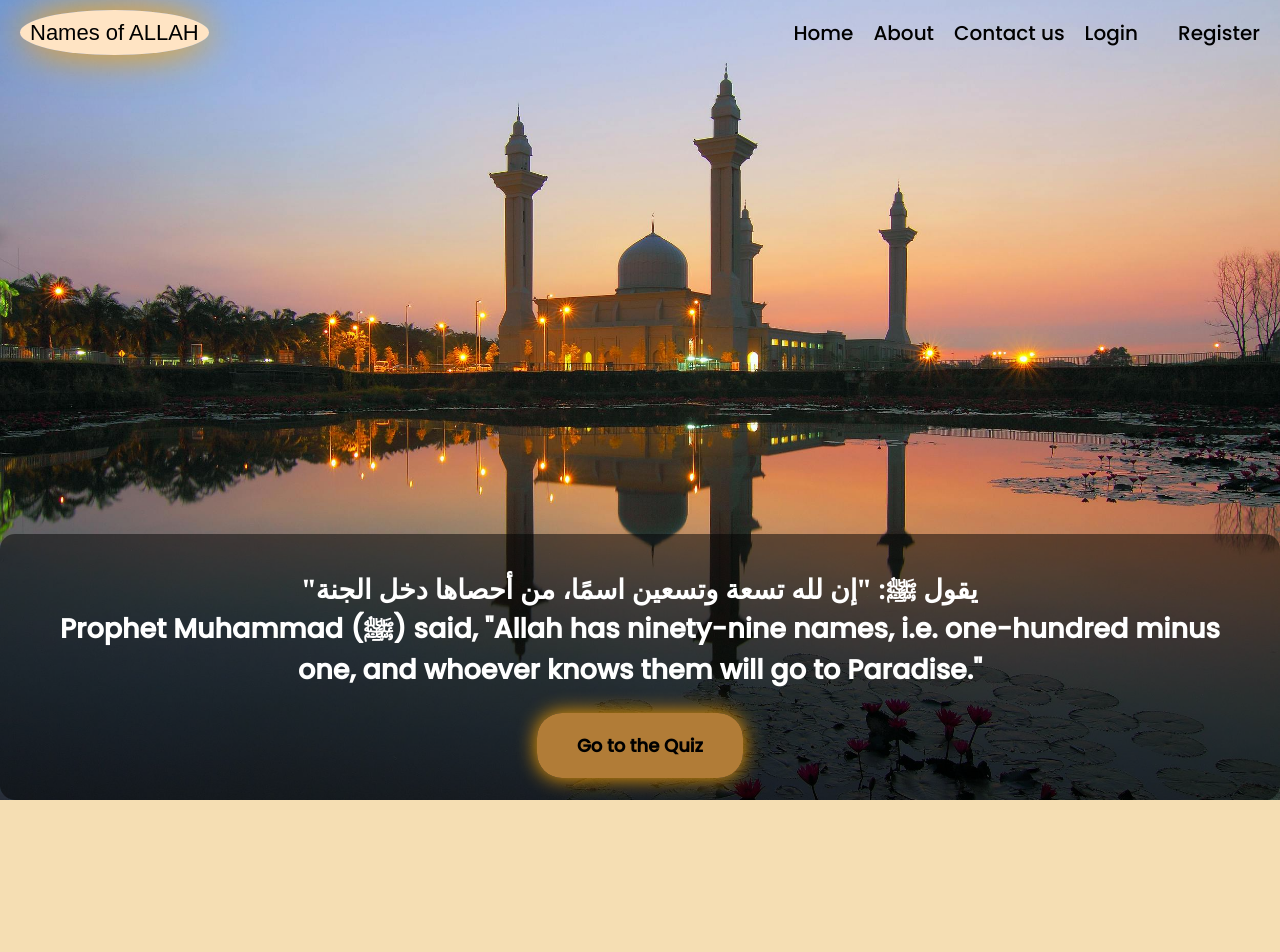
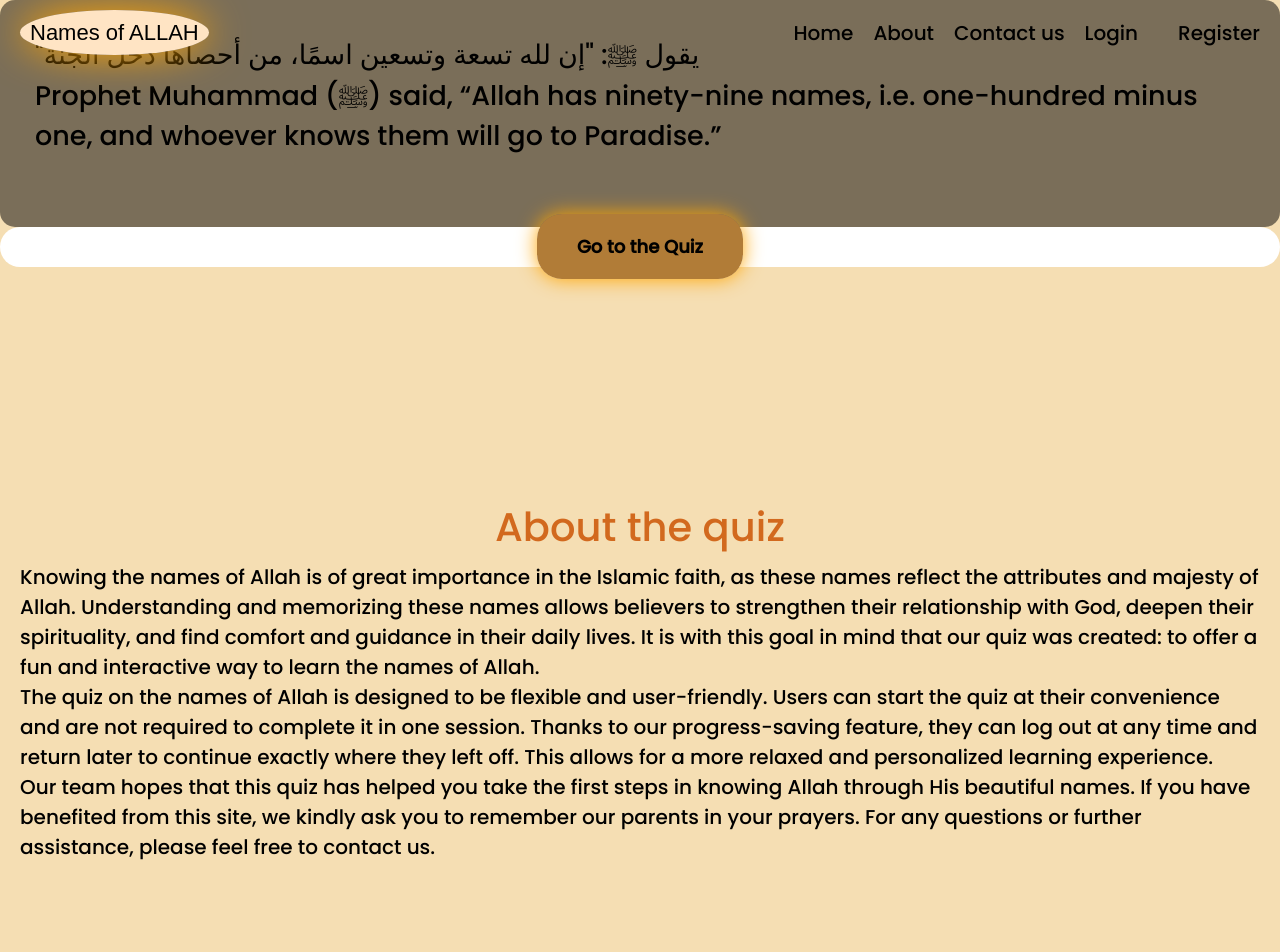
Before and after one commit to m-elhamlaoui/Names_Of_ALLAH, a React (Create React App) app in the folder frontend/: page / in a window 1280 px wide. Shown: the top 952 px of the page. Built offline with nearby package versions, Linux system fonts and the light colour scheme.

Commit message:
Revert "modify style"
This reverts commit 82ba5c771ba117e993c9c86cd0ebf048980f80a4.

i
revert the commit
:wq
:!wq
:q
t

```diff
--- a/frontend/public/index.html
+++ b/frontend/public/index.html
@@ -2,7 +2,7 @@
 <html lang="en">
   <head>
     <meta charset="utf-8" />
-    <!-- <link rel="icon" href="%PUBLIC_URL%/favicon.ico" /> -->
+    <link rel="icon" href="%PUBLIC_URL%/favicon.ico" />
     <meta name="viewport" content="width=device-width, initial-scale=1" />
     <meta name="theme-color" content="#000000" />
     <meta
@@ -14,7 +14,7 @@
       manifest.json provides metadata used when your web app is installed on a
       user's mobile device or desktop. See https://developers.google.com/web/fundamentals/web-app-manifest/
     -->
-    <!-- <link rel="manifest" href="%PUBLIC_URL%/manifest.json" /> -->
+    <link rel="manifest" href="%PUBLIC_URL%/manifest.json" />
     <!--
       Notice the use of %PUBLIC_URL% in the tags above.
       It will be replaced with the URL of the `public` folder during the build.
@@ -24,7 +24,7 @@
       work correctly both with client-side routing and a non-root public URL.
       Learn how to configure a non-root public URL by running `npm run build`.
     -->
-    <title>Names of allah</title>
+    <title>React App</title>
   </head>
   <body>
     <noscript>You need to enable JavaScript to run this app.</noscript>
--- a/frontend/src/components/Home.jsx
+++ b/frontend/src/components/Home.jsx
@@ -1,5 +1,5 @@
 import React, { useRef, useEffect } from 'react';
-import './style.css';
+import './style.css'
 
 const Home = ({ setRefs }) => {
   const homeRef = useRef(null);
@@ -15,87 +15,43 @@ const Home = ({ setRefs }) => {
   }, [setRefs]);
 
   return (
-    <div className="content h-[300vh] overflow-y-auto">
-   <div
-  id="home"
-  ref={homeRef}
-  className="sticky top-0 h-screen w-full bg-home bg-cover bg-center bg-fixed flex flex-col justify-center items-center"
->
-  <div className="B overflow-auto absolute bottom-0 left-1/2 -translate-x-1/2 w-full text-center">
-    <h4 className="text-white font-bold font-serif">
-      "يقول ﷺ: "إن لله تسعة وتسعين اسمًا، من أحصاها دخل الجنة
+    <div className="content">
+      <div id='home' ref={homeRef} >
+        <div className='B'>
+        <h4 >
+          "يقول ﷺ:  "إن لله تسعة وتسعين اسمًا، من أحصاها دخل الجنة
           <p>
-        Prophet Muhammad (ﷺ) said, "Allah has ninety-nine names, i.e.
-        one-hundred minus one, and whoever knows them will go to Paradise."
+            Prophet Muhammad (ﷺ) said, “Allah has ninety-nine names, i.e. one-hundred minus one, and whoever knows them will go to Paradise.”
           </p>
+
         </h4>
+        </div>
         <button className="btn"> <a href="/quiz">Go to the Quiz</a></button>
       </div>
-</div>
-      <section id="about" ref={aboutRef} className="w-full">
+      <section id="about" ref={aboutRef} className='w-full h-screen'>
         <div className="paragh">
           <h2 className="C">About the quiz</h2>
-          <p className='font-serif'>
-            Knowing the names of Allah is of great importance in the Islamic faith,
-            as these names reflect the attributes and majesty of Allah.
-            Understanding and memorizing these names allows believers to
-            strengthen their relationship with God, deepen their spirituality, and
-            find comfort and guidance in their daily lives. It is with this goal
-            in mind that our quiz was created: to offer a fun and interactive way
-            to learn the names of Allah.
+          <p>
+            Knowing the names of Allah is of great importance in the Islamic faith, as these names reflect the attributes and majesty of Allah. Understanding and memorizing these names allows believers to strengthen their relationship with God, deepen their spirituality, and find comfort and guidance in their daily lives. It is with this goal in mind that our quiz was created: to offer a fun and interactive way to learn the names of Allah.
           </p>
-          <p className='font-serif'>
-            The quiz on the names of Allah is designed to be flexible and
-            user-friendly. Users can start the quiz at their convenience and are
-            not required to complete it in one session. Thanks to our
-            progress-saving feature, they can log out at any time and return
-            later to continue exactly where they left off. This allows for a more
-            relaxed and personalized learning experience.
+          <p>
+            The quiz on the names of Allah is designed to be flexible and user-friendly. Users can start the quiz at their convenience and are not required to complete it in one session. Thanks to our progress-saving feature, they can log out at any time and return later to continue exactly where they left off. This allows for a more relaxed and personalized learning experience.
           </p>
-          <p className='font-serif'>
-            Our team hopes that this quiz has helped you take the first steps in
-            knowing Allah through His beautiful names. If you have benefited
-            from this site, we kindly ask you to remember our parents in your
-            prayers. For any questions or further assistance, please feel free
-            to contact us.
+          <p>
+            Our team hopes that this quiz has helped you take the first steps in knowing Allah through His beautiful names. If you have benefited from this site, we kindly ask you to remember our parents in your prayers. For any questions or further assistance, please feel free to contact us.
           </p>
         </div>
       </section>
-      <section id="contact" ref={contactRef} className=" ">
+      <section id="contact" ref={contactRef} className=' '>
         <div className="contact-container">
-          <form
-            action="https://api.web3forms.com/submit"
-            method="POST"
-            className="contact-left"
-          >
+          <form action="https://api.web3forms.com/submit" method="POST" className="contact-left">
             <div className="contact-left-title">
               <h2 className="C">Contact us</h2>
             </div>
-            <input
-              type="hidden"
-              name="access_key"
-              value="4ed69df9-05f3-4178-a510-9fe9ae7c34c0"
-            />
-            <input
-              type="text"
-              name="name"
-              placeholder="Your Name"
-              className="contact-inputs"
-              required
-            />
-            <input
-              type="email"
-              name="email"
-              placeholder="Your Email"
-              className="contact-inputs"
-              required
-            />
-            <textarea
-              name="message"
-              placeholder="Your Message"
-              className="contact-inputs"
-              required
-            ></textarea>
+            <input type="hidden" name="access_key" value="4ed69df9-05f3-4178-a510-9fe9ae7c34c0" />
+            <input type="text" name="name" placeholder="Your Name" className="contact-inputs" required />
+            <input type="email" name="email" placeholder="Your Email" className="contact-inputs" required />
+            <textarea name="message" placeholder="Your Message" className="contact-inputs" required></textarea>
             <button type="submit">Submit</button>
           </form>
         </div>
--- a/frontend/src/components/Login.jsx
+++ b/frontend/src/components/Login.jsx
@@ -36,7 +36,7 @@ const Login = ({ setUser, questions, setQuestions }) => {
 
       <div className="form-box">
         <div className="form-value">
-          <form onSubmit={handleSubmit} className='w-full h-full flex flex-col justify-center items-center '>
+          <form onSubmit={handleSubmit} className='w-full h-full flex flex-col justify-center items-center gap-10'>
             <h2 className='text-2xl'>Login</h2>
             <div className="flex flex-col justify-start items-start w-max gap-2">
 
--- a/frontend/src/components/style.css
+++ b/frontend/src/components/style.css
@@ -61,7 +61,7 @@ content {
     flex-direction: column;
     font-family: Arial, sans-serif;
     text-align: center;
-    /* padding-top: 80px; */
+    padding-top: 80px;
     color: white ;
     border: 1px solid black;
 }
@@ -87,9 +87,6 @@ content {
     border: none;
     box-shadow: 0 0 20px orange ;
 }
-.btn {
-    background-color: transparent;
-}
 /*section2*/
 /*.section2{
     background: beige;
@@ -107,13 +104,13 @@ body{
     text-align: center;
     font-size: 50px;
     color:chocolate;
-    /* margin:25px; */
+    margin:25px;
 }
 
 .paragh{
 
     font-size: 20px;
-    /* margin: 20px; */
+    margin: 20px;
 }
 /*.img{
     width: 30%;
```
Also changed, not shown: frontend/src/components/Quiz.jsx (+8 -11 lines), frontend/src/components/Register.jsx (+18 -16 lines), frontend/src/assets/images/pho5.jpg (deleted), frontend/src/components/style1.css (line endings or trailing spaces), frontend/src/components/style3.css (deleted). Lines whose indentation alone changed are shown as unchanged.
